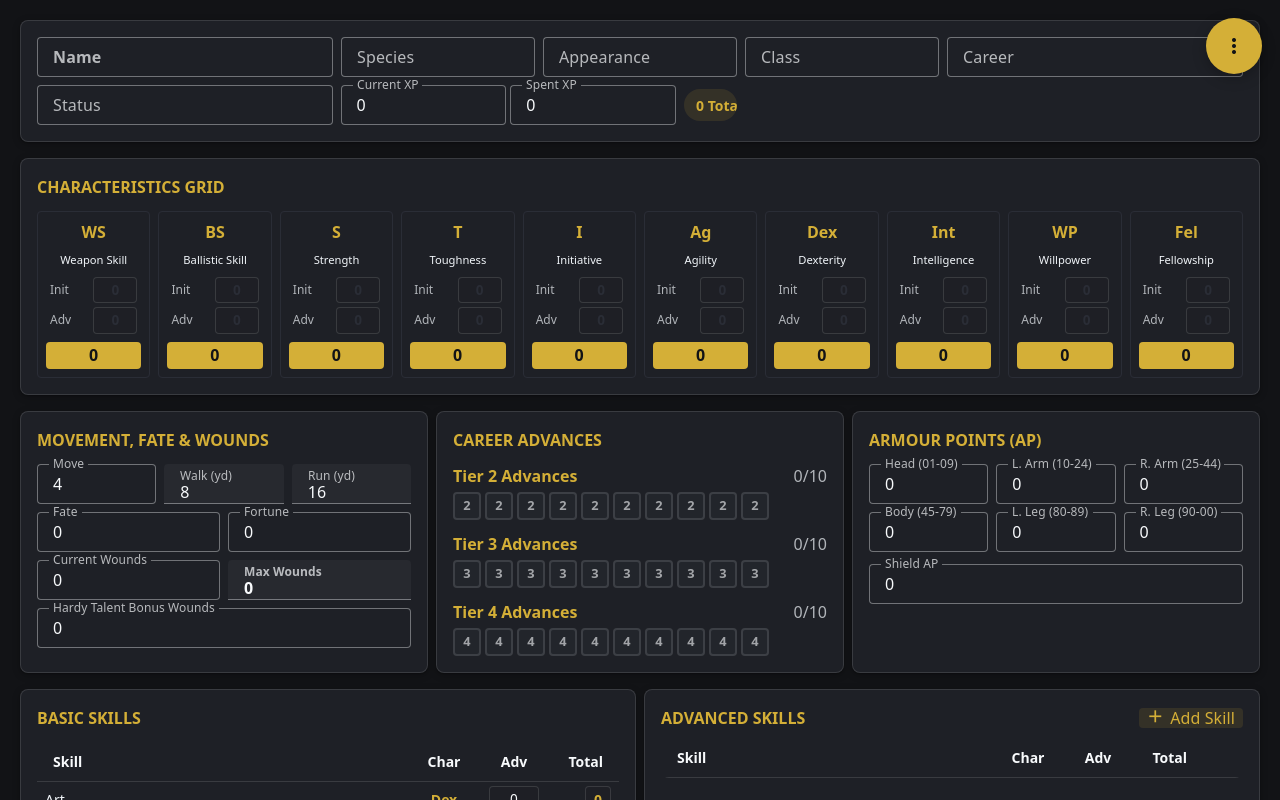
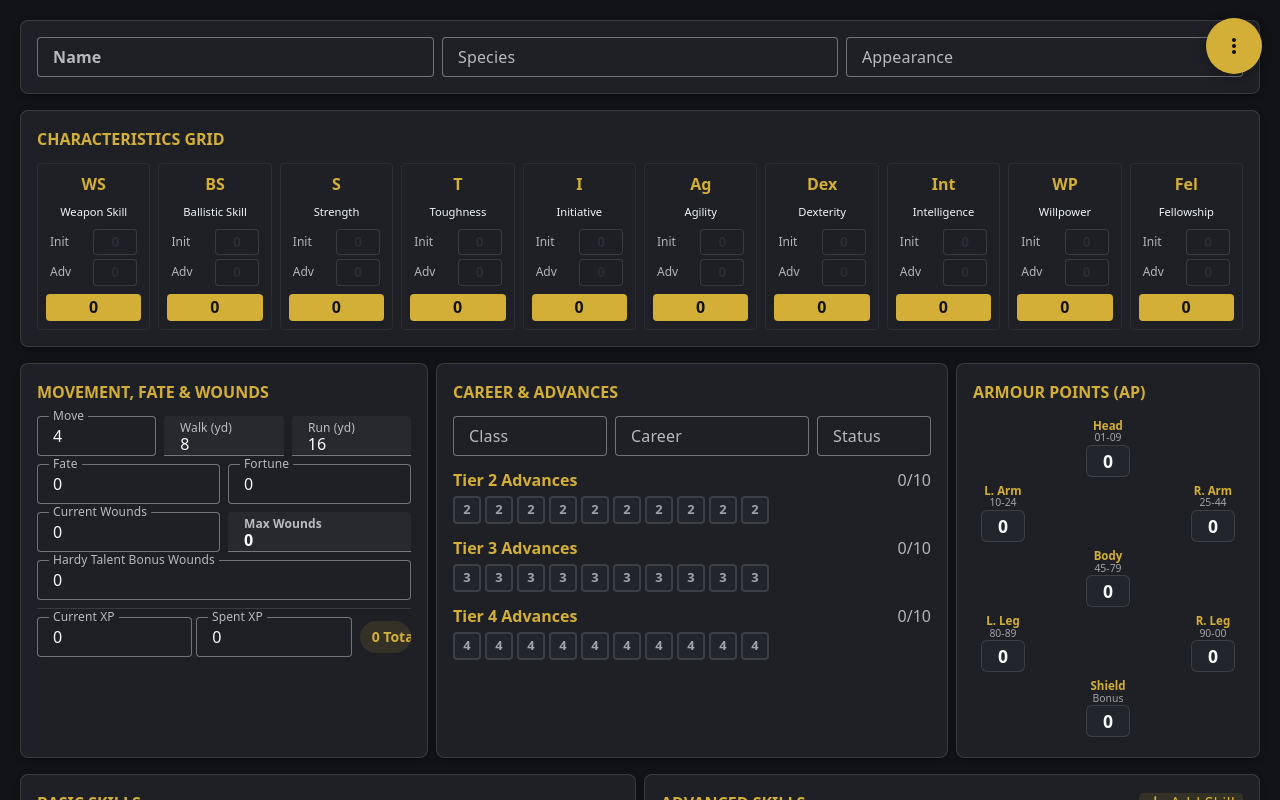
Before and after one commit to killi1812/wfrp5e-character_sheet, a Vue app in the folder src/frontend/: page / in a window 1280 px wide. Shown: the top 800 px of the page. Built offline with nearby package versions, Linux system fonts and the light colour scheme.

Commit message:
Minor fixes to ui

```diff
--- a/src/frontend/src/components/sheet/SheetHeaderBlock.vue
+++ b/src/frontend/src/components/sheet/SheetHeaderBlock.vue
@@ -10,44 +10,15 @@ defineProps<{
 <template>
   <v-card color="surface" elevation="2" class="mb-4 pa-4 rounded-lg border">
     <v-row dense align="center">
-      <v-col cols="12" md="3">
+      <v-col cols="12" md="4">
         <TooltipField v-model="character.name" label="Name" tooltip="Character Name" field-class="font-weight-bold" />
       </v-col>
-      <v-col cols="12" sm="6" md="2">
+      <v-col cols="12" sm="6" md="4">
         <v-text-field v-model="character.species" label="Species" variant="outlined" density="compact" hide-details placeholder="Human, Elf, Dwarf..." />
       </v-col>
-      <v-col cols="12" sm="6" md="2">
+      <v-col cols="12" sm="6" md="4">
         <v-text-field v-model="character.appearance" label="Appearance" variant="outlined" density="compact" hide-details placeholder="Height, build, features..." />
-      </v-col>
-      <v-col cols="12" sm="6" md="2">
-        <v-text-field v-model="character.class" label="Class" variant="outlined" density="compact" hide-details placeholder="Academic, Warrior..." />
-      </v-col>
-      <v-col cols="12" sm="6" md="3">
-        <v-text-field v-model="character.career" label="Career" variant="outlined" density="compact" hide-details placeholder="Wizard, Soldier..." />
-      </v-col>
-
-      <v-col cols="12" sm="6" md="3">
-        <v-text-field v-model="character.status" label="Status" variant="outlined" density="compact" hide-details placeholder="Silver 3" />
-      </v-col>
-
-      <!-- Experience (XP) -->
-      <v-col cols="12" sm="6" md="4">
-        <div class="d-flex gap-1 align-center">
-          <TooltipField v-model.number="character.xp.current" label="Current XP" type="number" tooltip="Experience points currently available to spend" />
-          <TooltipField v-model.number="character.xp.spent" label="Spent XP" type="number" tooltip="Total experience points spent on advances" />
-          <v-tooltip text="Total XP earned over career (Current + Spent)" location="top">
-            <template #activator="{ props: tProps }">
-              <v-chip v-bind="tProps" color="primary" variant="tonal" class="font-weight-bold ml-1">
-                {{ (character.xp.current || 0) + (character.xp.spent || 0) }} Total
-              </v-chip>
-            </template>
-          </v-tooltip>
-        </div>
       </v-col>
     </v-row>
   </v-card>
 </template>
-
-<style scoped>
-.gap-1 { gap: 4px; }
-</style>
--- a/src/frontend/src/components/sheet/SheetVitalsBlock.vue
+++ b/src/frontend/src/components/sheet/SheetVitalsBlock.vue
@@ -13,9 +13,10 @@ defineProps<{
 
 <template>
   <v-row dense class="mb-4">
-    <!-- Movement, Fate & Wounds (Merged into same card) -->
+    <!-- Movement, Fate, Wounds & Experience (4 cols) -->
     <v-col cols="12" md="4">
       <SectionCard title="Movement, Fate & Wounds" full-height>
+        <!-- Movement Row -->
         <v-row dense class="mb-2">
           <v-col cols="4">
             <v-text-field v-model.number="character.movement" label="Move" type="number" variant="outlined" density="compact" hide-details />
@@ -28,6 +29,7 @@ defineProps<{
           </v-col>
         </v-row>
 
+        <!-- Fate & Fortune Row -->
         <v-row dense class="mb-2">
           <v-col cols="6">
             <TooltipField v-model.number="character.fate" label="Fate" type="number" tooltip="Fate points allow surviving fatal blows" />
@@ -37,6 +39,7 @@ defineProps<{
           </v-col>
         </v-row>
 
+        <!-- Wounds Row -->
         <v-row dense class="mb-2">
           <v-col cols="6">
             <v-text-field v-model.number="character.wounds.current" label="Current Wounds" type="number" variant="outlined" density="compact" hide-details />
@@ -46,18 +49,45 @@ defineProps<{
           </v-col>
         </v-row>
 
-        <v-row dense>
+        <!-- Hardy Bonus Row -->
+        <v-row dense class="mb-2">
           <v-col cols="12">
             <v-text-field v-model.number="character.wounds.hardy" label="Hardy Talent Bonus Wounds" type="number" variant="outlined" density="compact" hide-details />
           </v-col>
         </v-row>
+
+        <!-- Experience (XP) Row (Moved into Movement/Vitals box) -->
+        <div class="d-flex gap-1 align-center mt-2 pt-2 border-t">
+          <TooltipField v-model.number="character.xp.current" label="Current XP" type="number" tooltip="Experience points currently available to spend" />
+          <TooltipField v-model.number="character.xp.spent" label="Spent XP" type="number" tooltip="Total experience points spent on advances" />
+          <v-tooltip text="Total XP earned over career (Current + Spent)" location="top">
+            <template #activator="{ props: tProps }">
+              <v-chip v-bind="tProps" color="primary" variant="tonal" class="font-weight-bold ml-1">
+                {{ (character.xp.current || 0) + (character.xp.spent || 0) }} Total
+              </v-chip>
+            </template>
+          </v-tooltip>
+        </div>
       </SectionCard>
     </v-col>
 
-    <!-- Career Advances (Moved next to Wounds: 3 sets of 10 checkboxes labeled 2 to 4) -->
-    <v-col cols="12" md="4">
-      <SectionCard title="Career Advances" full-height>
-        <!-- Set 2: Tier 2 (advances2) -->
+    <!-- Career & Advances (5 cols - expanded space) -->
+    <v-col cols="12" md="5">
+      <SectionCard title="Career & Advances" full-height>
+        <!-- Class, Career, Status (Moved into Career box) -->
+        <v-row dense class="mb-3">
+          <v-col cols="4">
+            <v-text-field v-model="character.class" label="Class" variant="outlined" density="compact" hide-details placeholder="Academic..." />
+          </v-col>
+          <v-col cols="5">
+            <v-text-field v-model="character.career" label="Career" variant="outlined" density="compact" hide-details placeholder="Wizard..." />
+          </v-col>
+          <v-col cols="3">
+            <v-text-field v-model="character.status" label="Status" variant="outlined" density="compact" hide-details placeholder="Silver 3" />
+          </v-col>
+        </v-row>
+
+        <!-- Set 2: Tier 2 Advances (advances2) -->
         <div class="mb-3">
           <div class="d-flex justify-space-between align-center mb-1">
             <span class="text-caption font-weight-bold text-primary">Tier 2 Advances</span>
@@ -80,7 +110,7 @@ defineProps<{
           </div>
         </div>
 
-        <!-- Set 3: Tier 3 (advances3) -->
+        <!-- Set 3: Tier 3 Advances (advances3) -->
         <div class="mb-3">
           <div class="d-flex justify-space-between align-center mb-1">
             <span class="text-caption font-weight-bold text-primary">Tier 3 Advances</span>
@@ -103,7 +133,7 @@ defineProps<{
           </div>
         </div>
 
-        <!-- Set 4: Tier 4 (advances4) -->
+        <!-- Set 4: Tier 4 Advances (advances4) -->
         <div>
           <div class="d-flex justify-space-between align-center mb-1">
             <span class="text-caption font-weight-bold text-primary">Tier 4 Advances</span>
@@ -128,32 +158,131 @@ defineProps<{
       </SectionCard>
     </v-col>
 
-    <!-- Armour Points per Location -->
-    <v-col cols="12" md="4">
+    <!-- Armour Points per Location (3 cols - reduced space) -->
+    <v-col cols="12" md="3">
       <SectionCard title="Armour Points (AP)" full-height>
-        <v-row dense>
-          <v-col cols="4">
-            <TooltipField v-model.number="character.armourPoints.head" label="Head (01-09)" type="number" tooltip="Head protection (d100 roll 01-09)" />
-          </v-col>
-          <v-col cols="4">
-            <TooltipField v-model.number="character.armourPoints.leftArm" label="L. Arm (10-24)" type="number" tooltip="Left Arm protection (d100 roll 10-24)" />
-          </v-col>
-          <v-col cols="4">
-            <TooltipField v-model.number="character.armourPoints.rightArm" label="R. Arm (25-44)" type="number" tooltip="Right Arm protection (d100 roll 25-44)" />
-          </v-col>
-          <v-col cols="4">
-            <TooltipField v-model.number="character.armourPoints.body" label="Body (45-79)" type="number" tooltip="Body Torso protection (d100 roll 45-79)" />
-          </v-col>
-          <v-col cols="4">
-            <TooltipField v-model.number="character.armourPoints.leftLeg" label="L. Leg (80-89)" type="number" tooltip="Left Leg protection (d100 roll 80-89)" />
-          </v-col>
-          <v-col cols="4">
-            <TooltipField v-model.number="character.armourPoints.rightLeg" label="R. Leg (90-00)" type="number" tooltip="Right Leg protection (d100 roll 90-00)" />
-          </v-col>
-          <v-col cols="12" class="mt-1">
-            <TooltipField v-model.number="character.armourPoints.shield" label="Shield AP" type="number" tooltip="Shield AP Bonus" />
-          </v-col>
-        </v-row>
+        <!-- Anatomical Compact Body Layout -->
+        <div class="ap-body-container py-1">
+          <!-- 1. Head (Centered) -->
+          <div class="d-flex justify-center mb-2">
+            <v-tooltip text="Head protection (d100 roll 01-09)" location="top">
+              <template #activator="{ props: tProps }">
+                <div v-bind="tProps" class="ap-node">
+                  <span class="ap-name">Head</span>
+                  <span class="ap-roll">01-09</span>
+                  <input
+                    v-model.number="character.armourPoints.head"
+                    type="number"
+                    class="ap-field"
+                    placeholder="0"
+                  />
+                </div>
+              </template>
+            </v-tooltip>
+          </div>
+
+          <!-- 2. Left Arm & Right Arm -->
+          <div class="d-flex justify-space-between align-center mb-2 px-2">
+            <v-tooltip text="Left Arm protection (d100 roll 10-24)" location="top">
+              <template #activator="{ props: tProps }">
+                <div v-bind="tProps" class="ap-node">
+                  <span class="ap-name">L. Arm</span>
+                  <span class="ap-roll">10-24</span>
+                  <input
+                    v-model.number="character.armourPoints.leftArm"
+                    type="number"
+                    class="ap-field"
+                    placeholder="0"
+                  />
+                </div>
+              </template>
+            </v-tooltip>
+
+            <v-tooltip text="Right Arm protection (d100 roll 25-44)" location="top">
+              <template #activator="{ props: tProps }">
+                <div v-bind="tProps" class="ap-node">
+                  <span class="ap-name">R. Arm</span>
+                  <span class="ap-roll">25-44</span>
+                  <input
+                    v-model.number="character.armourPoints.rightArm"
+                    type="number"
+                    class="ap-field"
+                    placeholder="0"
+                  />
+                </div>
+              </template>
+            </v-tooltip>
+          </div>
+
+          <!-- 3. Body (Centered) -->
+          <div class="d-flex justify-center mb-2">
+            <v-tooltip text="Body Torso protection (d100 roll 45-79)" location="top">
+              <template #activator="{ props: tProps }">
+                <div v-bind="tProps" class="ap-node">
+                  <span class="ap-name">Body</span>
+                  <span class="ap-roll">45-79</span>
+                  <input
+                    v-model.number="character.armourPoints.body"
+                    type="number"
+                    class="ap-field"
+                    placeholder="0"
+                  />
+                </div>
+              </template>
+            </v-tooltip>
+          </div>
+
+          <!-- 4. Left Leg & Right Leg -->
+          <div class="d-flex justify-space-between align-center mb-2 px-2">
+            <v-tooltip text="Left Leg protection (d100 roll 80-89)" location="top">
+              <template #activator="{ props: tProps }">
+                <div v-bind="tProps" class="ap-node">
+                  <span class="ap-name">L. Leg</span>
+                  <span class="ap-roll">80-89</span>
+                  <input
+                    v-model.number="character.armourPoints.leftLeg"
+                    type="number"
+                    class="ap-field"
+                    placeholder="0"
+                  />
+                </div>
+              </template>
+            </v-tooltip>
+
+            <v-tooltip text="Right Leg protection (d100 roll 90-00)" location="top">
+              <template #activator="{ props: tProps }">
+                <div v-bind="tProps" class="ap-node">
+                  <span class="ap-name">R. Leg</span>
+                  <span class="ap-roll">90-00</span>
+                  <input
+                    v-model.number="character.armourPoints.rightLeg"
+                    type="number"
+                    class="ap-field"
+                    placeholder="0"
+                  />
+                </div>
+              </template>
+            </v-tooltip>
+          </div>
+
+          <!-- 5. Shield (Centered) -->
+          <div class="d-flex justify-center">
+            <v-tooltip text="Shield AP Bonus" location="top">
+              <template #activator="{ props: tProps }">
+                <div v-bind="tProps" class="ap-node">
+                  <span class="ap-name">Shield</span>
+                  <span class="ap-roll">Bonus</span>
+                  <input
+                    v-model.number="character.armourPoints.shield"
+                    type="number"
+                    class="ap-field"
+                    placeholder="0"
+                  />
+                </div>
+              </template>
+            </v-tooltip>
+          </div>
+        </div>
       </SectionCard>
     </v-col>
   </v-row>
@@ -161,6 +290,10 @@ defineProps<{
 
 <style scoped>
 .gap-1 { gap: 4px; }
+
+.border-t {
+  border-top: 1px solid rgba(var(--v-border-color), var(--v-border-opacity));
+}
 
 .career-checkbox-label {
   cursor: pointer;
@@ -198,4 +331,45 @@ defineProps<{
 .career-checkbox-label:hover .career-checkbox-box {
   border-color: rgb(var(--v-theme-primary));
 }
+
+.ap-node {
+  display: flex;
+  flex-direction: column;
+  align-items: center;
+  user-select: none;
+}
+
+.ap-name {
+  font-size: 0.72rem;
+  font-weight: 700;
+  color: rgb(var(--v-theme-primary));
+  line-height: 1.1;
+}
+
+.ap-roll {
+  font-size: 0.65rem;
+  color: rgba(var(--v-theme-on-surface), 0.6);
+  line-height: 1;
+  margin-bottom: 2px;
+}
+
+.ap-field {
+  width: 44px;
+  height: 32px;
+  text-align: center;
+  font-size: 1.1rem;
+  font-weight: 800;
+  border: 1.5px solid rgba(var(--v-border-color), var(--v-border-opacity));
+  border-radius: 6px;
+  background: rgba(var(--v-theme-surface-variant), 0.4);
+  color: currentColor;
+  outline: none;
+  transition: all 0.15s ease;
+}
+
+.ap-field:focus {
+  border-color: rgb(var(--v-theme-primary));
+  background: rgb(var(--v-theme-surface));
+  box-shadow: 0 0 0 2px rgba(var(--v-theme-primary), 0.25);
+}
 </style>
```
